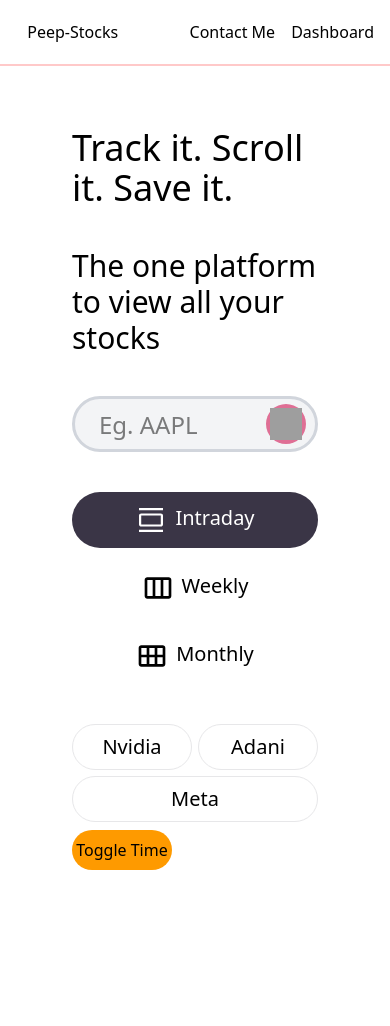
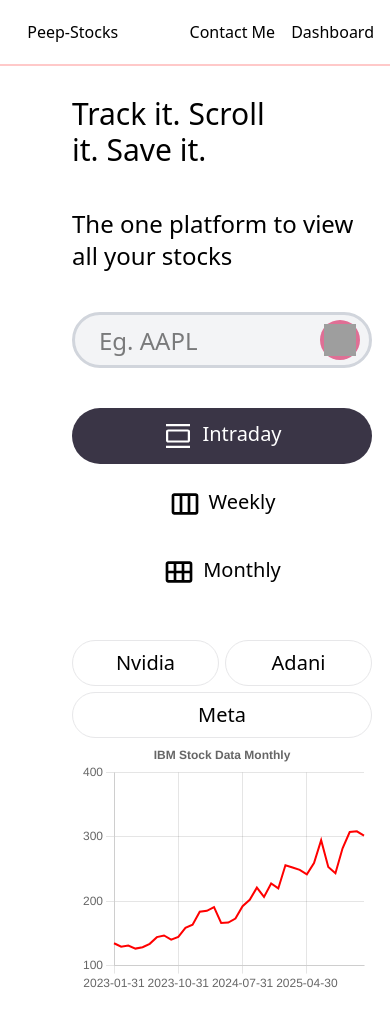
Before and after one commit to ranjanaditya452/Peep_Stocks, a React (Vite) app in the folder client/: page / in a window 390 px wide. Before the commit the page ends 934 px from the top, so only its background shows below. Built offline with nearby package versions, Linux system fonts and the light colour scheme; grey boxes are pictures that could not be loaded.

Commit message:
Heavy commit, bunch of responsive changes , made changes to charts

```diff
--- a/client/src/charts/ChartData.jsx
+++ b/client/src/charts/ChartData.jsx
@@ -58,7 +58,9 @@ const ChartData = ({datastate}) => {
                     "rgba(75,192,192,1)"
                 ],
                 borderColor:"red",
-                borderWidth:2
+                borderWidth:2,
+                pointRadius: window.innerWidth < 600 ? 0 : 3,
+                pointHoverRadius: 5
             }
         ]
     }
--- a/client/src/charts/StaticHome.jsx
+++ b/client/src/charts/StaticHome.jsx
@@ -1,20 +1,46 @@
 import React from 'react'
 import { Line } from 'react-chartjs-2'
 
-const StaticHome = ({chartData,chartDataType}) => {
+const StaticHome = ({ chartData, chartDataType }) => {
+ const options = {
+    responsive: true,
+    maintainAspectRatio: false,
+
+    plugins: {
+      title: {
+        display: true,
+        text: `IBM Stock Data ${chartDataType}`,
+      },
+      legend: {
+        display: false,
+      },
+    },
+    layout: {
+      padding: {
+        left: 8,
+        right: 8,
+      },
+    },
+    scales: {
+      x: {
+        ticks: {
+          autoSkip: true,
+          maxTicksLimit: 4,
+        },
+      },
+      y: {
+        ticks: {
+          maxTicksLimit: 5,
+        },
+      },
+    },
+  }
+
+
   return (
-    <Line data={chartData} options={{
-                                    plugins: {
-            title: {
-              display: true,
-              text: `IBM Stock Data ${chartDataType}`
-            },
-            legend: {
-              display: false
-            }
-          }
-        }}
-      />
+    <div className='w-full h-64 sm:h-72 md:h-80'>
+      <Line data={chartData} options={options}/>
+    </div>
 
   )
 }
--- a/client/src/components/Navbar.jsx
+++ b/client/src/components/Navbar.jsx
@@ -9,7 +9,7 @@ const Navbar = () => {
                    md:px-16 md:h-20
                    outline-2 outline-red-200'>
      <div className=''>Peep-Stocks</div>
-     <div className='px-6 ml-[5rem] hidden md:flex justify-between gap-5'>
+     <div className='px-6 ml-[5rem] hidden lg:flex justify-between gap-5'>
       <div>Placeholder&nbsp;1</div>
       <div>Placeholder&nbsp;2</div>
       <div>Placeholder&nbsp;3</div>
--- a/client/src/components/TitleAreaL.jsx
+++ b/client/src/components/TitleAreaL.jsx
@@ -8,9 +8,9 @@ const TitleAreaL = () => {
   return (
     <>
       <div className='flex flex-col gap-10'>
-        <div className=' text-4xl sm:text-5xl md:text-6xl lg:text-7xl xl:text-8xl max-w-[12ch] '>
+        <div className=' text-3xl sm:text-4xl md:text-5xl lg:text-6xl xl:text-7xl max-w-[12ch] '>
           Track it. Scroll it. Save it.</div>
-        <div className='text-3xl'>The one platform to view all your stocks</div>
+        <div className='text-2xl sm:text-3xl md:text-4xl lg:text-5xl xl:text-6xl'>The one platform to view all your stocks</div>
         <SearchBar/>
         <DayTray/>
         <PopularTray/>
--- a/client/src/components/TitleAreaR.jsx
+++ b/client/src/components/TitleAreaR.jsx
@@ -19,9 +19,12 @@ const TitleAreaR = () => {
       }
   }
   return (
-    <div >
-    {/* <div className=''><ChartData datastate={dataState}/></div> */}
-    <button onClick={toggleData} className='bg-amber-500 h-10 w-25 mt-2 hover:cursor-pointer rounded-full'>Toggle Time</button>
+    <div className='w-full h-full'>
+    <div className=''><ChartData datastate={dataState}/>
+     <button onClick={toggleData} className='bg-amber-500 h-10 w-25 mt-2 hover:cursor-pointer rounded-full absolute top-1 left-12'>Toggle Time</button>
+
+    </div>
+
    </div>
   )
 }
--- a/client/src/data/DailyStatic.js
+++ b/client/src/data/DailyStatic.js
@@ -1,242 +1,242 @@
 export const dailyData =[
   {
-    date: "2025-10-03",
-    open: 287.5,
-    close: 288.37,
-    high: 293.32,
-    low: 287.3,
-    volume: 4375082
+    date: "2025-12-02",
+    open: 307,
+    close: 301.78,
+    high: 310.4675,
+    low: 301.57,
+    volume: 4261100
   },
   {
-    date: "2025-10-02",
-    open: 285.79,
-    close: 286.72,
-    high: 288.54,
-    low: 282.79,
-    volume: 3814232
+    date: "2025-12-01",
+    open: 306.505,
+    close: 305.67,
+    high: 307.12,
+    low: 302.8,
+    volume: 3166555
   },
   {
-    date: "2025-10-01",
-    open: 280.2,
-    close: 286.49,
-    high: 286.59,
-    low: 280.15,
-    volume: 4381338
+    date: "2025-11-28",
+    open: 304.06,
+    close: 308.58,
+    high: 309.18,
+    low: 303.6,
+    volume: 1689031
   },
   {
-    date: "2025-09-30",
-    open: 280.88,
-    close: 282.16,
-    high: 286.025,
-    low: 280.52,
-    volume: 5926924
+    date: "2025-11-26",
+    open: 305.18,
+    close: 303.21,
+    high: 306.6,
+    low: 301.64,
+    volume: 2196446
   },
   {
-    date: "2025-09-29",
-    open: 286,
-    close: 279.8,
-    high: 286,
-    low: 279.66,
-    volume: 6022125
+    date: "2025-11-25",
+    open: 304.125,
+    close: 304.48,
+    high: 306,
+    low: 297.06,
+    volume: 2825322
   },
   {
-    date: "2025-09-26",
-    open: 280.51,
-    close: 284.31,
-    high: 288.85,
-    low: 280.11,
-    volume: 9063938
+    date: "2025-11-24",
+    open: 299.18,
+    close: 304.12,
+    high: 307.18,
+    low: 297.51,
+    volume: 6050640
   },
   {
-    date: "2025-09-25",
-    open: 272.935,
-    close: 281.44,
-    high: 284.23,
-    low: 271.148,
-    volume: 11506192
+    date: "2025-11-21",
+    open: 293.48,
+    close: 297.44,
+    high: 300.48,
+    low: 291.89,
+    volume: 5710903
   },
   {
-    date: "2025-09-24",
-    open: 272.62,
-    close: 267.53,
-    high: 273.6499,
-    low: 267.3,
-    volume: 3159924
+    date: "2025-11-20",
+    open: 294.64,
+    close: 290.4,
+    high: 300.71,
+    low: 290.16,
+    volume: 5597028
   },
   {
-    date: "2025-09-23",
-    open: 272.7,
-    close: 272.24,
-    high: 273.2962,
-    low: 269.265,
-    volume: 5394121
+    date: "2025-11-19",
+    open: 290.5,
+    close: 288.53,
+    high: 291.1099,
+    low: 288.07,
+    volume: 3595912
   },
   {
-    date: "2025-09-22",
-    open: 266.62,
-    close: 271.37,
-    high: 272.31,
-    low: 266,
-    volume: 5030540
+    date: "2025-11-18",
+    open: 297,
+    close: 289.95,
+    high: 297,
+    low: 289.92,
+    volume: 4861928
   },
   {
-    date: "2025-09-19",
-    open: 266.05,
-    close: 266.4,
-    high: 267.87,
-    low: 263.64,
-    volume: 9858112
+    date: "2025-11-17",
+    open: 305.59,
+    close: 297.17,
+    high: 306,
+    low: 296.51,
+    volume: 3909741
   },
   {
-    date: "2025-09-18",
-    open: 258.86,
-    close: 265,
-    high: 265.23,
-    low: 256.8004,
-    volume: 4988421
+    date: "2025-11-14",
+    open: 300,
+    close: 305.69,
+    high: 307.72,
+    low: 297.59,
+    volume: 3592455
   },
   {
-    date: "2025-09-17",
-    open: 257.495,
-    close: 259.08,
-    high: 260.9644,
-    low: 257.01,
-    volume: 3974785
+    date: "2025-11-13",
+    open: 312.29,
+    close: 304.86,
+    high: 314.6,
+    low: 303.68,
+    volume: 5310150
   },
   {
-    date: "2025-09-16",
-    open: 256.26,
-    close: 257.52,
-    high: 258,
-    low: 254.41,
-    volume: 2719918
+    date: "2025-11-12",
+    open: 319.89,
+    close: 314.98,
+    high: 324.9,
+    low: 314.5324,
+    volume: 6042686
   },
   {
-    date: "2025-09-15",
-    open: 254.02,
-    close: 256.24,
-    high: 259.05,
-    low: 254,
-    volume: 4028365
+    date: "2025-11-11",
+    open: 309,
+    close: 313.72,
+    high: 317.91,
+    low: 308.43,
+    volume: 4381913
   },
   {
-    date: "2025-09-12",
-    open: 256.95,
-    close: 253.44,
-    high: 257.25,
-    low: 252.425,
-    volume: 3433300
+    date: "2025-11-10",
+    open: 306.82,
+    close: 309.13,
+    high: 309.94,
+    low: 304.23,
+    volume: 2975188
   },
   {
-    date: "2025-09-11",
-    open: 257.56,
-    close: 257.01,
-    high: 258.545,
-    low: 255.655,
-    volume: 3576048
+    date: "2025-11-07",
+    open: 309.68,
+    close: 306.38,
+    high: 310,
+    low: 302.6301,
+    volume: 5070773
   },
   {
-    date: "2025-09-10",
-    open: 259.65,
-    close: 256.88,
-    high: 260.08,
-    low: 254.56,
-    volume: 5185420
+    date: "2025-11-06",
+    open: 306.75,
+    close: 312.42,
+    high: 315.44,
+    low: 301.09,
+    volume: 6818521
   },
   {
-    date: "2025-09-09",
-    open: 256.12,
-    close: 259.11,
-    high: 260.66,
-    low: 254.88,
-    volume: 4931105
+    date: "2025-11-05",
+    open: 301.38,
+    close: 306.77,
+    high: 307.2,
+    low: 299.71,
+    volume: 4633195
   },
   {
-    date: "2025-09-08",
-    open: 248.63,
-    close: 256.09,
-    high: 257.15,
-    low: 247.02,
-    volume: 6940270
+    date: "2025-11-04",
+    open: 300,
+    close: 300.85,
+    high: 303.17,
+    low: 296,
+    volume: 5677330
   },
   {
-    date: "2025-09-05",
-    open: 248.23,
-    close: 248.53,
-    high: 249.03,
-    low: 245.45,
-    volume: 3147478
+    date: "2025-11-03",
+    open: 308,
+    close: 304.73,
+    high: 312.1411,
+    low: 304.23,
+    volume: 4957958
   },
   {
-    date: "2025-09-04",
-    open: 245.42,
-    close: 247.18,
-    high: 249.28,
-    low: 242.85,
-    volume: 4765087
+    date: "2025-10-31",
+    open: 312,
+    close: 307.41,
+    high: 313.5,
+    low: 301.63,
+    volume: 7697499
   },
   {
-    date: "2025-09-03",
-    open: 240.02,
-    close: 244.1,
-    high: 244.25,
-    low: 239.41,
-    volume: 3156289
+    date: "2025-10-30",
+    open: 306.65,
+    close: 310.06,
+    high: 313.75,
+    low: 305.02,
+    volume: 4694275
   },
   {
-    date: "2025-09-02",
-    open: 240.9,
-    close: 241.5,
-    high: 241.55,
-    low: 238.25,
-    volume: 3469501
+    date: "2025-10-29",
+    open: 312.79,
+    close: 308.21,
+    high: 314.33,
+    low: 307.52,
+    volume: 4135948
   },
   {
-    date: "2025-08-29",
-    open: 245.23,
-    close: 243.49,
-    high: 245.4599,
-    low: 241.72,
-    volume: 2967558
+    date: "2025-10-28",
+    open: 312.6,
+    close: 312.57,
+    high: 319.35,
+    low: 311.41,
+    volume: 6044770
   },
   {
-    date: "2025-08-28",
-    open: 245.43,
-    close: 245.73,
-    high: 245.88,
-    low: 243.36,
-    volume: 2820817
+    date: "2025-10-27",
+    open: 307.8,
+    close: 313.09,
+    high: 313.5,
+    low: 302.88,
+    volume: 9868151
   },
   {
-    date: "2025-08-27",
-    open: 242.87,
-    close: 244.84,
-    high: 245.96,
-    low: 242,
-    volume: 3698372
+    date: "2025-10-24",
+    open: 283.77,
+    close: 307.46,
+    high: 310.75,
+    low: 282.21,
+    volume: 16914243
   },
   {
-    date: "2025-08-26",
-    open: 241.02,
-    close: 242.63,
-    high: 244.98,
-    low: 240.38,
-    volume: 5386582
+    date: "2025-10-23",
+    open: 264.95,
+    close: 285,
+    high: 285.5791,
+    low: 263.5623,
+    volume: 16676394
   },
   {
-    date: "2025-08-25",
-    open: 242.565,
-    close: 239.43,
-    high: 242.565,
-    low: 239.43,
-    volume: 3513327
+    date: "2025-10-22",
+    open: 281.99,
+    close: 287.51,
+    high: 289.17,
+    low: 281.35,
+    volume: 10538480
   },
   {
-    date: "2025-08-22",
-    open: 240.74,
-    close: 242.09,
-    high: 243.68,
-    low: 240.22,
-    volume: 3134882
+    date: "2025-10-21",
+    open: 283.31,
+    close: 282.05,
+    high: 285.31,
+    low: 281.6,
+    volume: 4080981
   }
 ]
--- a/client/src/data/MonthlyStatic.js
+++ b/client/src/data/MonthlyStatic.js
@@ -1,10 +1,24 @@
 export const monthlyStatic =[
   {
-    date: "2025-10-03",
+    date: "2025-12-02",
+    open: 306.505,
+    close: 301.78,
+    high: 310.4675,
+    low: 301.57
+  },
+  {
+    date: "2025-11-28",
+    open: 308,
+    close: 308.58,
+    high: 324.9,
+    low: 288.07
+  },
+  {
+    date: "2025-10-31",
     open: 280.2,
-    close: 288.37,
-    high: 293.32,
-    low: 280.15
+    close: 307.41,
+    high: 319.35,
+    low: 263.5623
   },
   {
     date: "2025-09-30",
@@ -236,19 +250,5 @@ export const monthlyStatic =[
     close: 134.73,
     high: 147.18,
     low: 132.98
-  },
-  {
-    date: "2022-12-30",
-    open: 149.98,
-    close: 140.89,
-    high: 153.21,
-    low: 137.195
-  },
-  {
-    date: "2022-11-30",
-    open: 138.25,
-    close: 148.9,
-    high: 150.46,
-    low: 133.97
   }
 ]
--- a/client/src/data/WeeklyStatic.js
+++ b/client/src/data/WeeklyStatic.js
@@ -1,4 +1,67 @@
 export const weeklyData=[
+  {
+    date: "2025-12-02",
+    open: 306.505,
+    close: 301.78,
+    high: 310.4675,
+    low: 301.57
+  },
+  {
+    date: "2025-11-28",
+    open: 299.18,
+    close: 308.58,
+    high: 309.18,
+    low: 297.06
+  },
+  {
+    date: "2025-11-21",
+    open: 305.59,
+    close: 297.44,
+    high: 306,
+    low: 288.07
+  },
+  {
+    date: "2025-11-14",
+    open: 306.82,
+    close: 305.69,
+    high: 324.9,
+    low: 297.59
+  },
+  {
+    date: "2025-11-07",
+    open: 308,
+    close: 306.38,
+    high: 315.44,
+    low: 296
+  },
+  {
+    date: "2025-10-31",
+    open: 307.8,
+    close: 307.41,
+    high: 319.35,
+    low: 301.63
+  },
+  {
+    date: "2025-10-24",
+    open: 281.25,
+    close: 307.46,
+    high: 310.75,
+    low: 263.5623
+  },
+  {
+    date: "2025-10-17",
+    open: 279.79,
+    close: 281.28,
+    high: 285.45,
+    low: 272.5469
+  },
+  {
+    date: "2025-10-10",
+    open: 288.61,
+    close: 277.82,
+    high: 301.0425,
+    low: 277.5
+  },
   {
     date: "2025-10-03",
     open: 286,
@@ -145,68 +208,5 @@ export const weeklyData=[
     close: 266.76,
     high: 267.98,
     low: 244.65
-  },
-  {
-    date: "2025-05-09",
-    open: 243.74,
-    close: 249.2,
-    high: 256.52,
-    low: 243.64
-  },
-  {
-    date: "2025-05-02",
-    open: 232.86,
-    close: 245.55,
-    high: 245.69,
-    low: 232.07
-  },
-  {
-    date: "2025-04-25",
-    open: 238.065,
-    close: 232.41,
-    high: 249.34,
-    low: 224.4401
-  },
-  {
-    date: "2025-04-17",
-    open: 239.77,
-    close: 238.81,
-    high: 243.2999,
-    low: 235.89
-  },
-  {
-    date: "2025-04-11",
-    open: 219.24,
-    close: 235.48,
-    high: 237.58,
-    low: 214.5
-  },
-  {
-    date: "2025-04-04",
-    open: 242.74,
-    close: 227.48,
-    high: 252.79,
-    low: 226.88
-  },
-  {
-    date: "2025-03-28",
-    open: 247.31,
-    close: 244,
-    high: 254.32,
-    low: 242.07
-  },
-  {
-    date: "2025-03-21",
-    open: 249.25,
-    close: 243.87,
-    high: 254.63,
-    low: 237.224
-  },
-  {
-    date: "2025-03-14",
-    open: 261.56,
-    close: 248.35,
-    high: 266.45,
-    low: 241.68
   }
 ]
--- a/client/src/pages/Homepage.jsx
+++ b/client/src/pages/Homepage.jsx
@@ -6,7 +6,7 @@ const Homepage = () => {
 
   return (
     <>
-    <div className='grid md:grid-cols-2 px-18 py-16 outline-2 outline-red-200'>
+    <div className='grid lg:grid-cols-[4fr_5fr] px-18 py-8 outline-2 outline-red-200'>
       <TitleAreaL/>
       <TitleAreaR/>
     </div>
```
Also changed, not shown: 1 other file (tests, documents, lock files or other folders).
